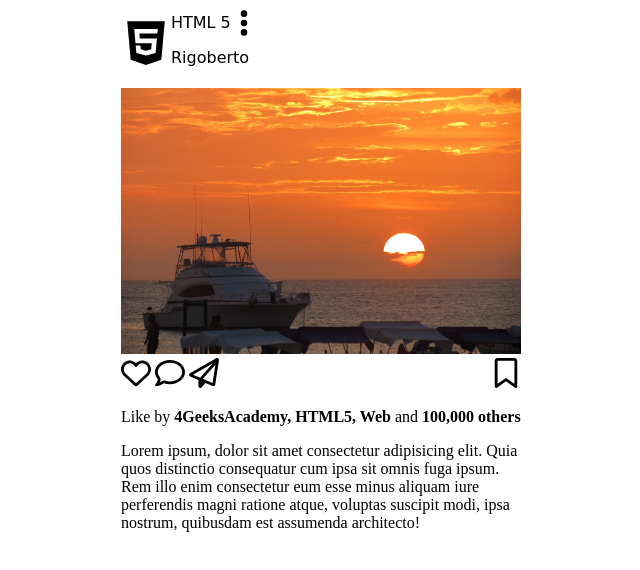
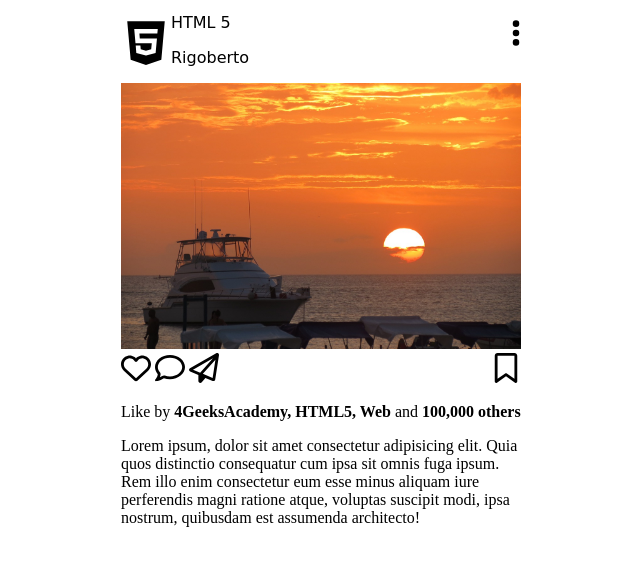
Before and after one commit to 4GeeksAcademy/RomiTorres_html-hello_first, a plain HTML site: page index.html in a window 1280 px wide. Shown: the whole page, without its empty margins (319-959 px from the left). Drawn offline with Linux system fonts and the light colour scheme; a web font is replaced by a local one.

Commit message:
Proyecto terminado

```diff
--- a/index.html
+++ b/index.html
@@ -15,14 +15,16 @@
 <body>
     <div class="post">
         <div class="title">
-            <div>
-                <img class="cinco" src="img/html5.svg"/>
+            <div class="agrupado">
+                <div>
+                    <img class="cinco" src="img/html5.svg"/>
+                </div>
+                <div class="text-encab">
+                    <p class="font">HTML 5</p>
+                    <P class="font">Rigoberto</P>
+                </div>
             </div>
-            <div class="text-title">
-                <p class="font">HTML 5</p>
-                <P class="font">Rigoberto</P>
-            </div>
-            <div class="puntitos">
+            <div class="puntito">
                 <img class="save" src="img/ellipsis-vertical-solid.svg"/>
             </div>
         </div>
--- a/styles.css
+++ b/styles.css
@@ -6,25 +6,31 @@
     }
 
 .title {
-    margin: 0 auto;
+    margin: 0 ;
     background-color: white;
     display: flex;
-    height: 80px;
+    justify-content: space-between;
     border: 2px 2px 2px 2px;
     border-color: black;
+
 }
-.title .puntitos {
-    float: right;
-    text-align: right;
+
+.agrupado {
+    display: flex;
 }
+
 
 .logo {
     width: 50px;
-    height: 50px;
+
 }
 .font {
     font-family: 'Konkhmer Sleokchher', cursive;
     margin-top: 5px;
+}
+.text-encab {
+    display: inline-block;
+    vertical-align: top;
 }
 .cinco {
     width: 50px;
@@ -32,10 +38,14 @@
     margin-top: 10px;
 }
 
-.puntitos{
-
+.puntito{
+    float: right;
     width: 10px;
     height: 10px;
+    display: flex;
+    align-items: center;
+    padding-top: 20px;
+    /* margin-top: 20px; */
 }
 
 .atardecer {
```
